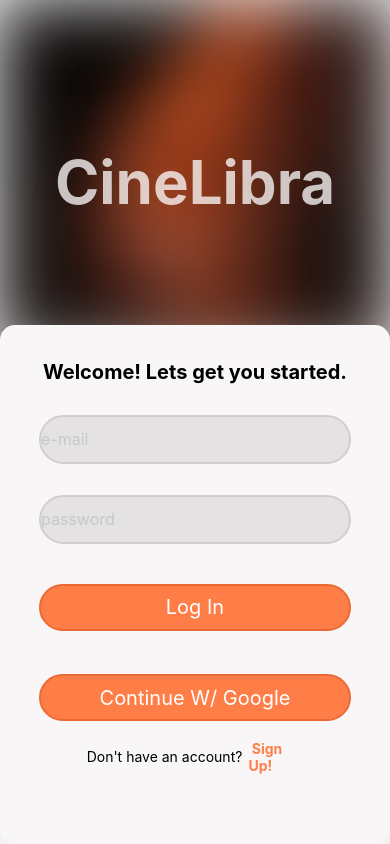
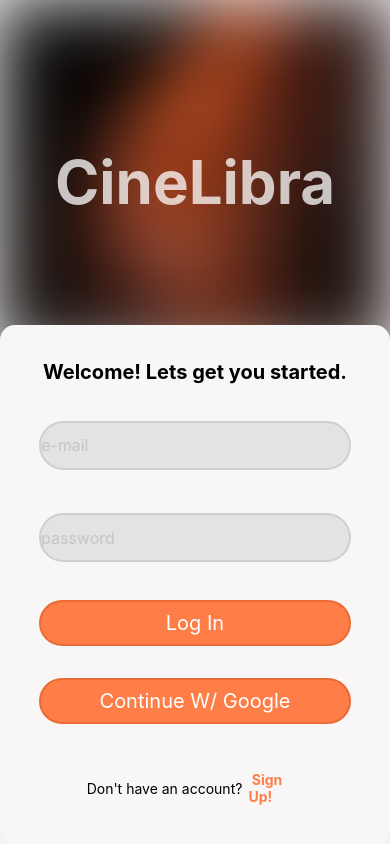
Before and after one commit to MehmetToprakBalikci/CineLibra, a React Native app: screen /Search in a window 390 px wide. Built offline with nearby package versions, Linux system fonts and the light colour scheme.

Commit message:
Slight visual updates

```diff
--- a/components/LoginButton.js
+++ b/components/LoginButton.js
@@ -13,12 +13,12 @@ const accent_color = colors.accent
 
 export  const LoginButton = ({message}) =>{
     return(
-        <View style={{paddingTop:'2%'}}>
+        <View style={{paddingTop:'0%'}}>
             <View style={{
                 maxWidth:'100%',
                 width:'100%',
-                paddingHorizontal:'3%',
-                marginVertical:'6%',
+                paddingHorizontal:'2%',
+                marginVertical:'5%',
                 paddingVertical:'3%',
                 backgroundColor:accent_weak,
                 borderRadius:50,
--- a/components/colorProfile.js
+++ b/components/colorProfile.js
@@ -25,19 +25,19 @@ const lightModeColors = {
      accent_weak: 'rgb(255, 126, 72)',
      accent_strong: 'rgb(255, 103, 0)',
      text_color: 'rgba(0, 0, 0, 1)',
-     text_color_weak: 'rgba(190, 190, 190, 0.7)',
-     bg_filter_color: 'rgba(200, 120, 90, 0.1)',
+     text_color_weak: 'rgba(190, 190, 190, 0.8)',
+     bg_filter_color: 'rgba(200, 120, 90, 0.3)',
      opacity_color: 'rgba(180, 120, 100 , 0.3)',
     opacity_color_strong: 'rgba(100, 60, 60 ,0.3)',
  }
 
- const lightModeDependancies = {
+ const lightModeDependencies = {
     statusbar_color:'light-mode',
  }
 
-const darkModeDependancies = {
+const darkModeDependencies = {
     statusbar_color:'dark-mode',
 }
 
 export const colors = colorScheme === 'dark' ? darkModeColors : lightModeColors;
-export const modeDependancies = colorScheme === 'dark' ? darkModeDependancies : lightModeDependancies;
+export const modeDependencies = colorScheme === 'dark' ? darkModeDependencies : lightModeDependencies;
--- a/components/movieList.js
+++ b/components/movieList.js
@@ -52,10 +52,10 @@ const styles = StyleSheet.create({
   textContainer: {
     paddingHorizontal:'5%',
     paddingVertical:'2%',
-    borderBottomColor:opacity_color_strong,
-    borderTopColor:opacity_color_strong,
-    borderBottomWidth: 2,
-    borderTopWidth: 2,
+    marginHorizontal:'1%',
+    borderColor:opacity_color_strong,
+    borderWidth: 2,
+    borderRadius:15,
     backgroundColor: opacity_color,
   },
 });
--- a/components/searchList.js
+++ b/components/searchList.js
@@ -5,6 +5,7 @@ import Movie from "./movie";
 import { colors } from "./colorProfile"
 
 const text_color_weak = colors.text_color_weak
+const text_color = colors.text_color
 const opacity_color = colors.opacity_color
 const opacity_color_strong = colors.opacity_color_strong
 
@@ -95,10 +96,10 @@ const styles = StyleSheet.create({
         paddingHorizontal:'5%',
         paddingVertical:'2%',
         marginBottom:'1%',
-        borderBottomColor:opacity_color_strong,
-        borderTopColor:opacity_color_strong,
-        borderBottomWidth: 2,
-        borderTopWidth: 2,
+        marginHorizontal:'1%',
+        borderRadius:15,
+        borderColor:opacity_color_strong,
+        borderWidth: 2,
         backgroundColor:opacity_color,
     },
     poster: {
--- a/pages/AltSignupPage.js
+++ b/pages/AltSignupPage.js
@@ -7,6 +7,7 @@ import { LoginButton } from '../components/LoginButton';
 import {LoginTextfield} from "../components/LoginTextfield";
 import {StackActions, useNavigation} from "@react-navigation/native";
 import {colors} from "../components/colorProfile";
+import {LoginPasswordField} from "../components/LoginPasswordField";
 
 const background = require('../assets/bg_alt.jpg')
 
@@ -31,13 +32,13 @@ export default function AltStartPage() {
                         <Text style={{color:text_color ,alignSelf:'center', fontWeight:'bold', fontSize:20, paddingVertical:'5%'}}>Sign up now to continue.</Text>
                         <LoginTextfield value={'Username'}/>
                         <LoginTextfield value={'e-mail'}/>
-                        <LoginTextfield value={'Password'}/>
+                        <LoginPasswordField value={'Password'}/>
 
                         <TouchableOpacity onPress={()=> navigation.dispatch(StackActions.pop(1))}>
                             <LoginButton message={'Sign Up'}/>
                         </TouchableOpacity>
 
-                        <TouchableOpacity>
+                        <TouchableOpacity style={{paddingBottom:'2%'}}>
                             <LoginButton message={'Continue W/ Google'}/>
                         </TouchableOpacity>
                     </View>
--- a/pages/StartPage.js
+++ b/pages/StartPage.js
@@ -14,7 +14,7 @@ import {LoginPasswordField} from '../components/LoginPasswordField'
 import {LoginTextfield} from "../components/LoginTextfield";
 import {useNavigation} from "@react-navigation/native"
 import {colors} from "../components/colorProfile"
-import {modeDependancies} from "../components/colorProfile";
+import {modeDependencies} from "../components/colorProfile";
 
 const background = require('../assets/bg_alt.jpg')
 
@@ -26,7 +26,7 @@ const text_color = colors.text_color
 const main_color = colors.main
 const accent_color = colors.accent
 
-const statusbar_color = modeDependancies.statusbar_color
+const statusbar_color = modeDependencies.statusbar_color
 
 StatusBar.setBarStyle(statusbar_color)
 export default function StartPage() {
@@ -54,7 +54,7 @@ export default function StartPage() {
                             <LoginButton message={'Continue W/ Google'}/>
                         </TouchableOpacity>
 
-                        <View style={{marginBottom:'10%', flexDirection:'row', justifyContent:'center'}}>
+                        <View style={{paddingTop:'10%', flexDirection:'row', justifyContent:'center'}}>
                             <Text style={{alignSelf:'center', color:text_color}}>Don't have an account?</Text>
                             <TouchableOpacity onPress={() => navigation.navigate('AltSignupPage')}>
                                 <Text style={{marginLeft:'10%', fontWeight:'bold', color:accent_weak }}> Sign Up!</Text>
```
